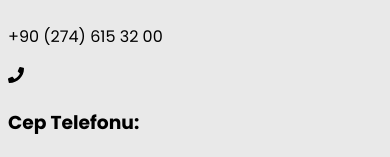
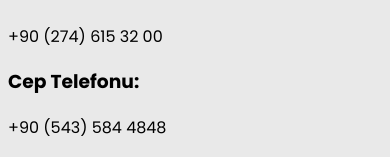
Before and after one commit to bekirbali/React-StarAndCrescent, a React (Create React App) app: page /contact in a window 390 px wide. Shown: the part 620-777 px from the top of the page. Built offline with nearby package versions, Linux system fonts and the light colour scheme; the HTML template or start-up script is replaced by a standard one.

Commit message:
Refactor Contact page: improve layout structure for phone number sections by consolidating elements for better readability and alignment

```diff
--- a/src/pages/Contact.jsx
+++ b/src/pages/Contact.jsx
@@ -45,6 +45,7 @@ const Contact = () => {
                   </div>
 
                   <div className="flex items-center space-x-3">
+                    <div className="flex items-center">
                       <FaPhone className="text-orange-600 text-xl" />
                       <div>
                         <h3 className="font-semibold">Sabit Telefon:</h3>
@@ -52,10 +53,10 @@ const Contact = () => {
                       </div>
                     </div>
                     <div className="flex items-center space-x-3">
-                    <FaPhone className="text-orange-600 text-xl" />
                       <div>
                         <h3 className="font-semibold">Cep Telefonu:</h3>
                         <p className="text-gray-600">+90 (543) 584 4848</p>
+                      </div>
                     </div>
                   </div>
                 </div>
```
Lines whose indentation alone changed are shown as unchanged.
